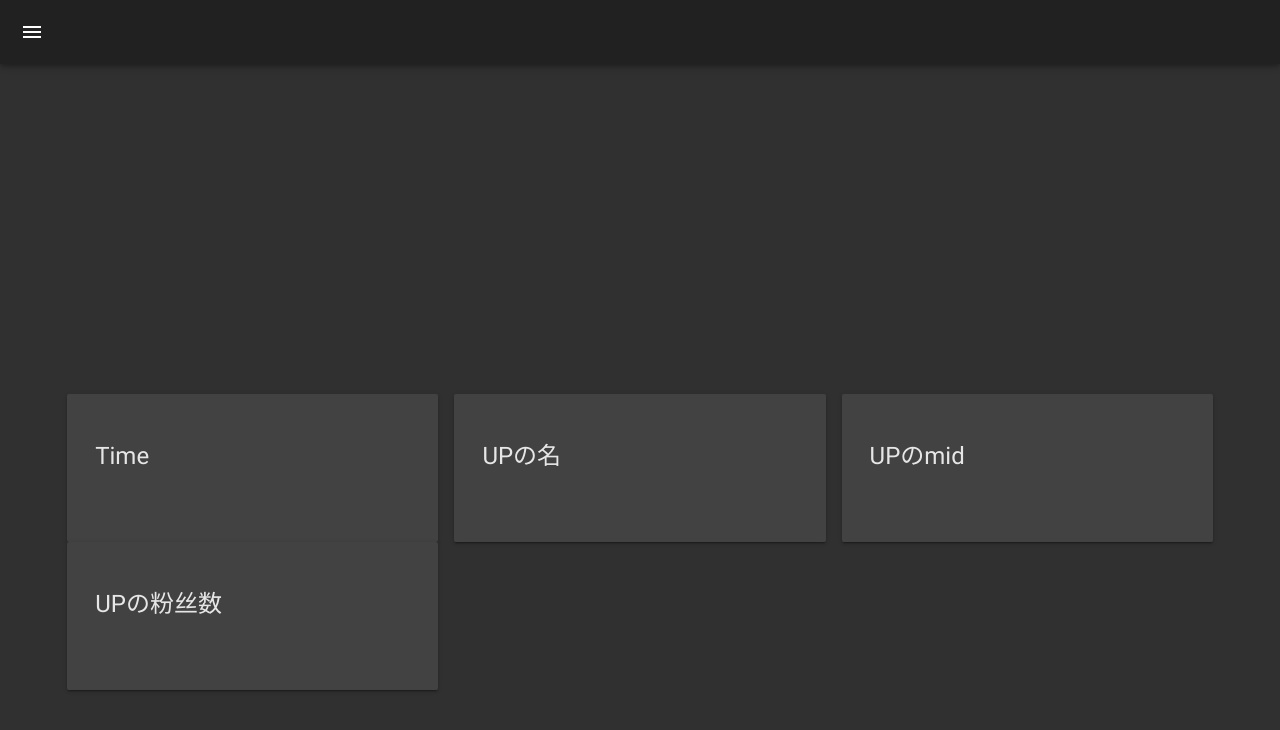
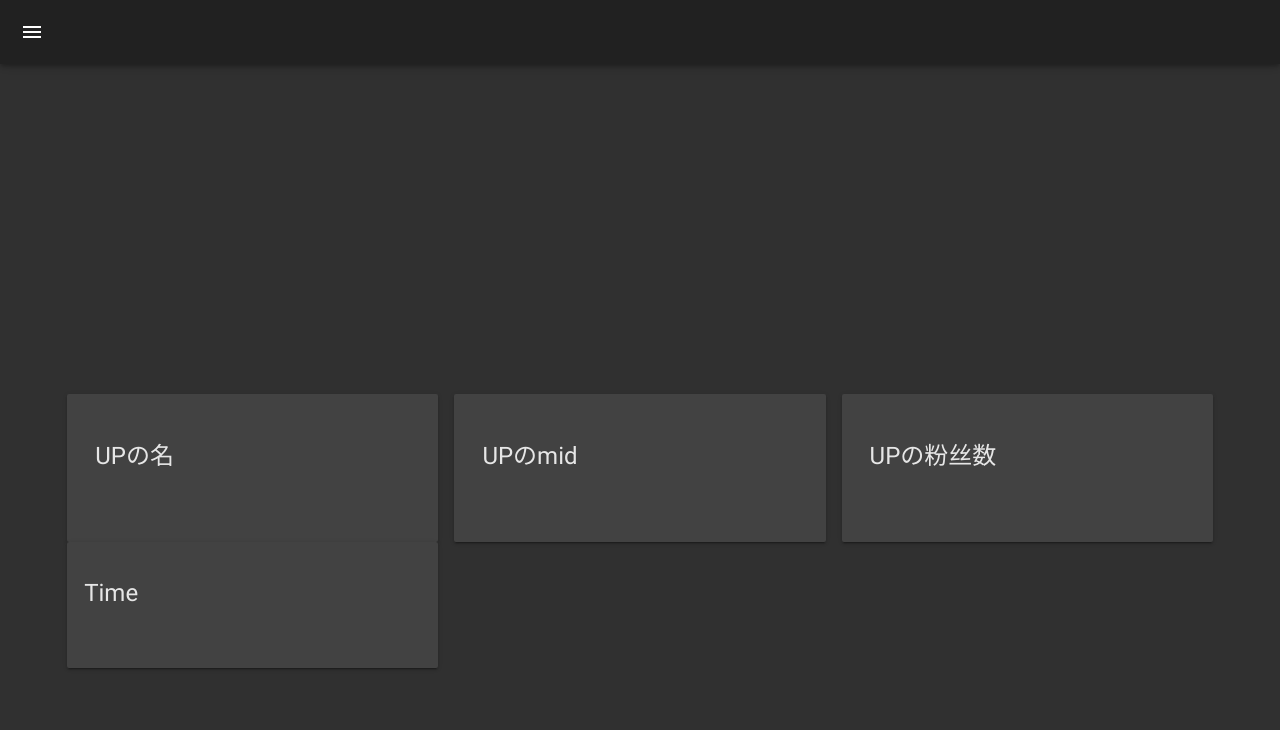
Before and after one commit to fkx4-p/fkx4-p.github.io, a plain HTML site: page MDUI-Monitor/UPMonitor/index.html in a window 1280 px wide. Drawn offline with Linux system fonts and the light colour scheme.

Commit message:
more features
Switched the position of some cards, added day display!

```diff
--- a/MDUI-Monitor/UPMonitor/index.html
+++ b/MDUI-Monitor/UPMonitor/index.html
@@ -61,20 +61,6 @@
 					<div style="margin: 20px">
 						<div class="mdui-card-primary">
 							<div class="mdui-row">
-								<a class="mdui-float-left mdblog-list-title mdui-card-primary-title">Time</a>
-							</div>
-							<div class="mdui-card-content mdui-typo-body-1">
-								<div class="mdui-typo-headline" id="showtime"></div>
-							</div>
-						</div>
-					</div>
-				</div>
-			</div>
-			<div class="mdui-col-sm-6 mdui-col-md-4">
-				<div class="mdui-card">
-					<div style="margin: 20px">
-						<div class="mdui-card-primary">
-							<div class="mdui-row">
 								<a class="mdui-float-left mdblog-list-title mdui-card-primary-title">UPの名</a>
 							</div>
 							<div class="mdui-card-content mdui-typo-body-1">
@@ -115,6 +101,23 @@
 				</div>
 			</div>
 
+			<div class="mdui-col-sm-6 mdui-col-md-4">
+				<div class="mdui-card">
+					<div style="margin: 9px">
+						<div class="mdui-card-primary">
+							<div class="mdui-row">
+								<a class="mdui-float-left mdblog-list-title mdui-card-primary-title">Time</a>
+							</div>
+							<center>
+								<div class="mdui-card-content mdui-typo-body-1">
+									<div class="mdui-typo-headline" id="showtime"></div>
+								</div>
+							</center>
+						</div>
+					</div>
+				</div>
+			</div>
+
 			<div id="script"></div>
 		</div>
 		<script src="../js/monitor.js"></script>
--- a/MDUI-Monitor/js/monitor.js
+++ b/MDUI-Monitor/js/monitor.js
@@ -74,7 +74,7 @@ setInterval(function () {
 	minutes < 10 ? minutes = '0' + minutes : minutes;
 	second < 10 ? second = '0' + second : second;
 
-	// let now_time = year + '年' + month + '月' + date + '日' + ' ' + ' ' + hour + ':' + minutes + ':' + second + "  " + show_day[day - 1];
-	let now_time = year + '年' + month + '月' + date + '日' + ' ' + ' ' + hour + ':' + minutes + ':' + second + "  ";//不显示星期
+	let now_time = year + '年' + month + '月' + date + '日' + ' ' + ' ' + hour + ':' + minutes + ':' + second + "</br>" + show_day[day - 1] + "  ";
+	// let now_time = year + '年' + month + '月' + date + '日' + ' ' + ' ' + hour + ':' + minutes + ':' + second + "  ";//不显示星期
 	document.getElementById('showtime').innerHTML = now_time;
 }, 1000);
```
Also changed, not shown: MDUI-Monitor/index.html (+3 -0 lines), 1 other file.
